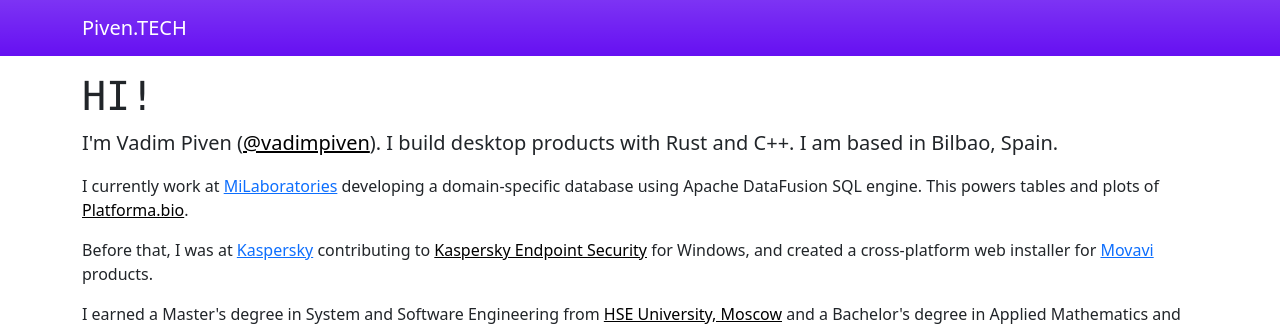
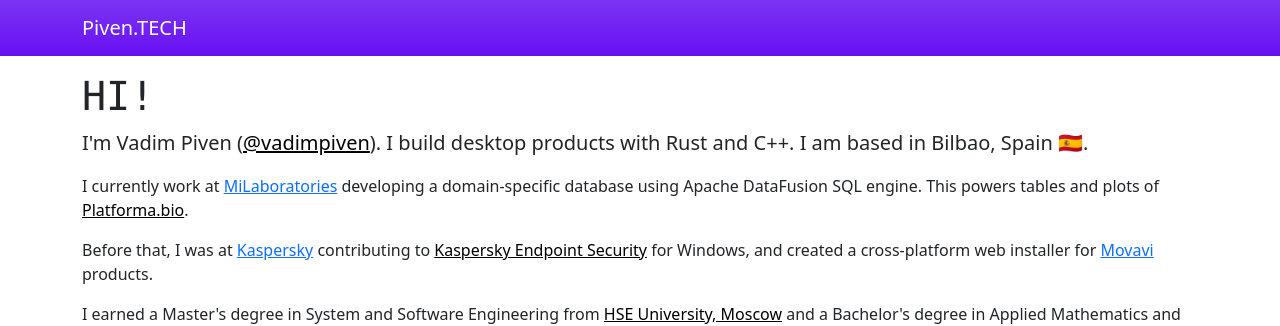
Before and after one commit to vadimpiven/vadimpiven, a Jekyll site: the page built from index.html, in a window 1280 px wide. Shown: the top 326 px of the page. Built offline with Jekyll 4.4.1, drawn with Linux system fonts in a browser that asks for light colours.

Commit message:
added flag

```diff
--- a/index.html
+++ b/index.html
@@ -17,7 +17,7 @@
     href="https://t.me/vadimpiven"
     class="link-body-emphasis"
     aria-label="Telegram profile"
-  >@vadimpiven</a>). I build desktop products with Rust and C++. I am based in Bilbao, Spain.
+  >@vadimpiven</a>). I build desktop products with Rust and C++. I am based in Bilbao, Spain 🇪🇸.
 </p>
 
 <section
```
